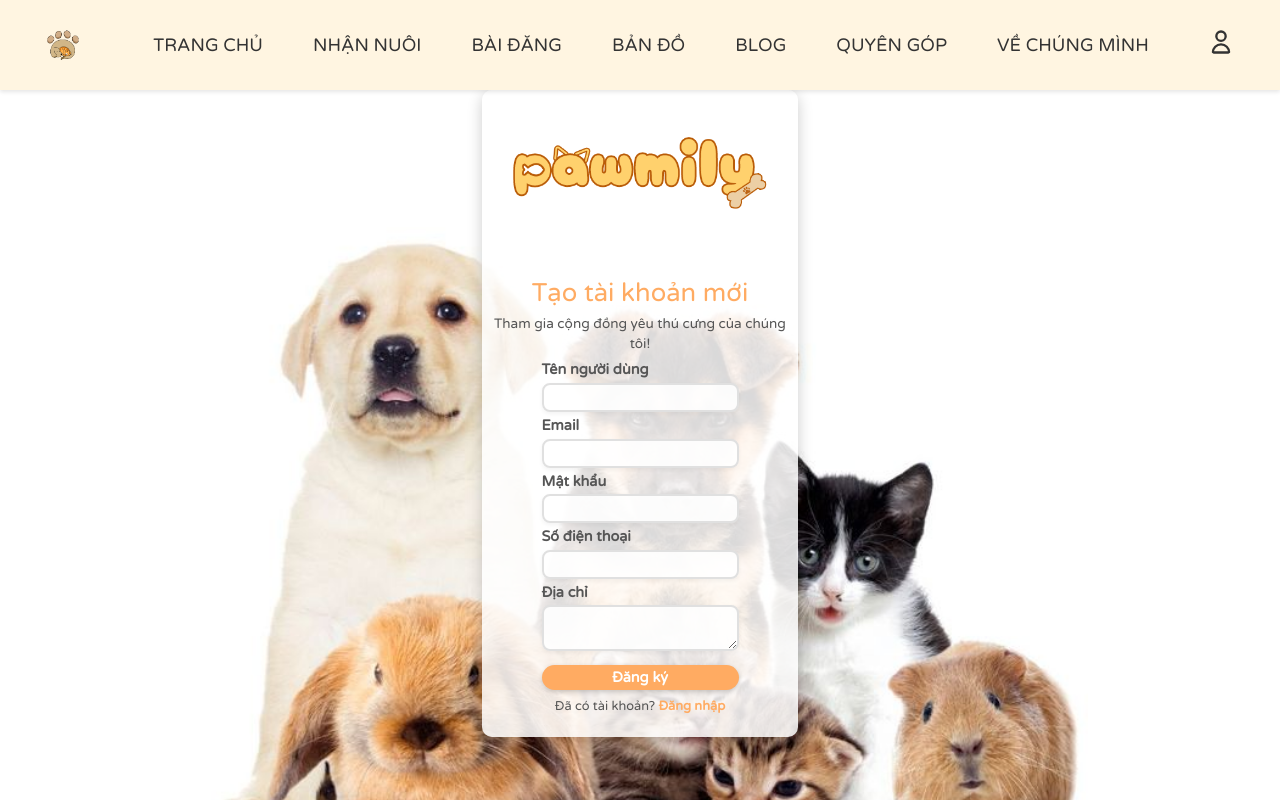
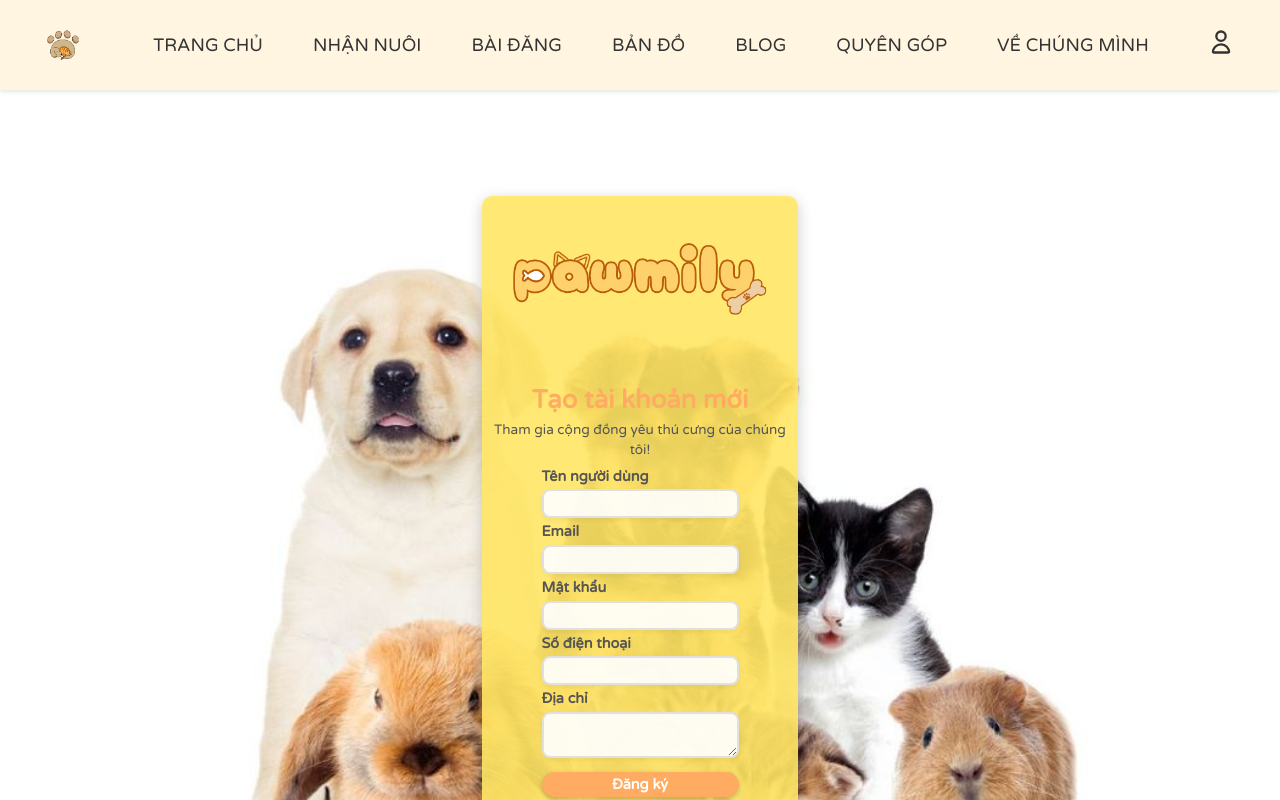
Before and after one commit to nguyendxd/EXE202-Code, a React (Vite) app in the folder client/: page /register in a window 1280 px wide. Shown: the top 800 px of the page. Built offline with nearby package versions, Linux system fonts and the light colour scheme.

Commit message:
Color for register card

```diff
--- a/client/src/styles/RegisterPage.css
+++ b/client/src/styles/RegisterPage.css
@@ -4,13 +4,13 @@
 .register-container {
   display: flex;
   justify-content: center;   /* canh card nằm chính giữa theo chiều ngang */
-  align-items: flex-start;    /* canh card ngay góc trên của container */
+  align-items: center;    /* canh card ngay góc trên của container */
   min-height: 100vh;          /* toàn bộ vùng chứa cao 100% viewport */
   font-family: 'Arial', sans-serif;
   overflow: auto;
 
   /* XÓA margin‐top: 90px; chỉ cần padding‐top rất nhỏ hoặc bằng 0 */
-  padding: 0;                 /* chính xác là không cần "thụt xuống" nữa */
+  padding: 30px 0 20px 0;                 /* chính xác là không cần "thụt xuống" nữa */
   animation: fadeIn 0.3s ease-in-out;
 
   /* Background image */
@@ -23,7 +23,7 @@
 
 /* 2) Register card: xóa margin‐top, chỉ giữ padding nội bộ */
 .register-card {
-  background-color: rgba(255, 255, 255, 0.85);
+  background-color: rgba(255, 230, 100, 0.9); /* Đổi màu nền sang vàng nhạt với độ trong suốt */
   padding: 8px;               /* bạn có thể giảm thêm nếu muốn */
   border-radius: 10px;
   box-shadow: 0 4px 15px rgba(0, 0, 0, 0.2);
@@ -85,6 +85,7 @@
   font-size: 1.6rem;
   color: #ffab62;
   margin-bottom: 1px;   /* chỉ 1px khoảng trống dưới */
+  font-weight: bold; /* Làm chữ đậm hơn */
 }
 
 .register-tagline p {
```
